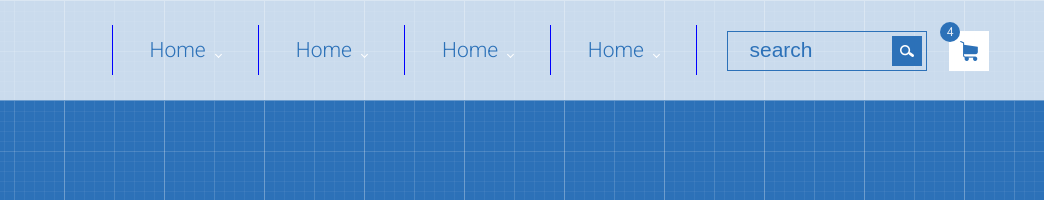
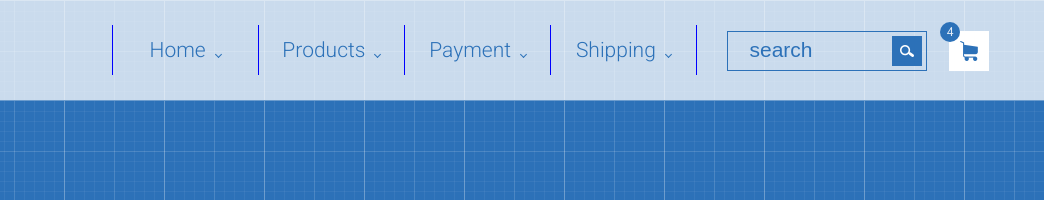
Before and after one commit to Sergii92/sergii92.github.io, a plain HTML site: page index.html in a window 1280 px wide. Shown: the top 200 px of the page, 236-1280 px from the left. Drawn offline with Linux system fonts and the light colour scheme.

Commit message:
add submenu

```diff
--- a/index.html
+++ b/index.html
@@ -53,7 +53,7 @@
                   </ul>
                 </li>
                 <li class="menu_list">
-                  <a class="menu_link" href=""> Home</a>
+                  <a class="menu_link" href=""> Products</a>
                   <ul class="submenu">
                     <li class="submenu_list">
                       <a href="" class="submenu_link">Продукт 1</a>
@@ -79,7 +79,7 @@
                   </ul>
                 </li>
                 <li class="menu_list">
-                  <a class="menu_link" href=""> Home</a>
+                  <a class="menu_link" href=""> Payment</a>
                   <ul class="submenu">
                     <li class="submenu_list">
                       <a href="" class="submenu_link">Продукт 1</a>
@@ -105,7 +105,7 @@
                   </ul>
                 </li>
                 <li class="menu_list">
-                  <a class="menu_link" href=""> Home</a>
+                  <a class="menu_link" href=""> Shipping</a>
                   <ul class="submenu">
                     <li class="submenu_list">
                       <a href="" class="submenu_link">Продукт 1</a>
--- a/style.css
+++ b/style.css
@@ -97,11 +97,12 @@ header {
   margin-left: 10px;
   width: 4px;
   height: 4px;
-  border: 1px solid white;
+  border: 1px solid #2c71b8;
   border-left: none;
   border-top: none;
   transform: rotate(45deg);
 }
+
 li a:only-child:after {
   content: "";
   border: none;
```
